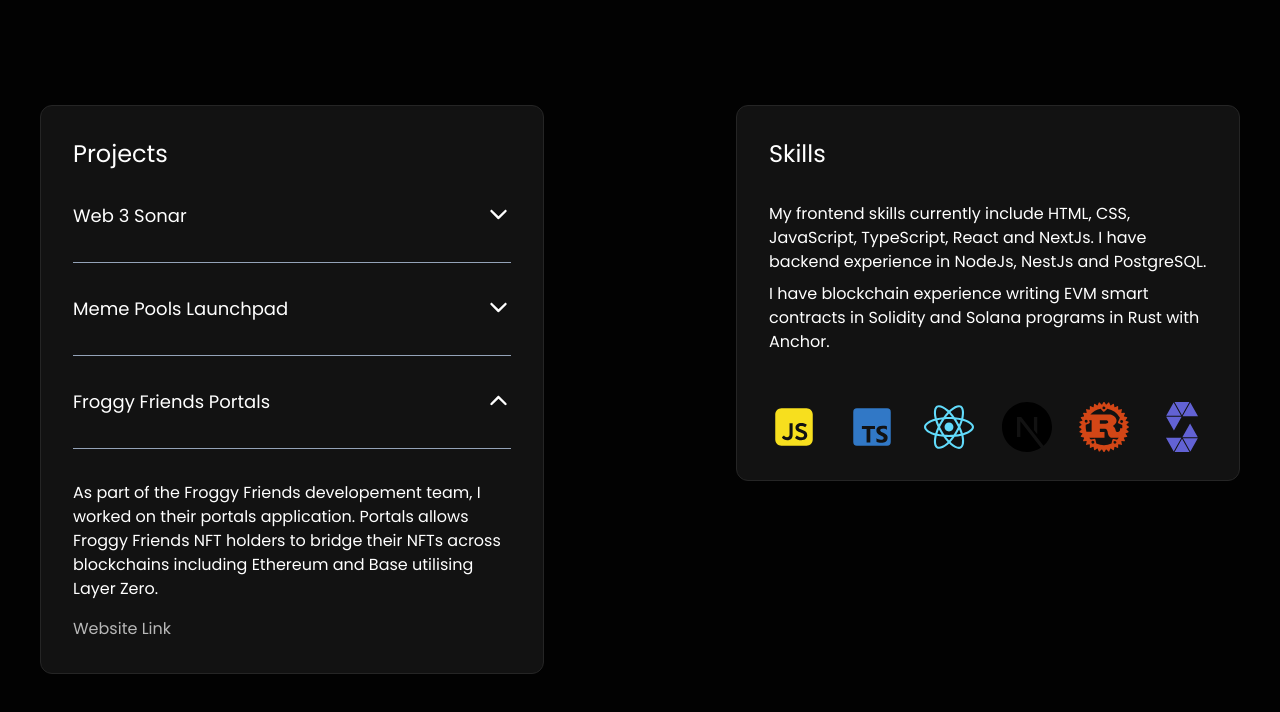
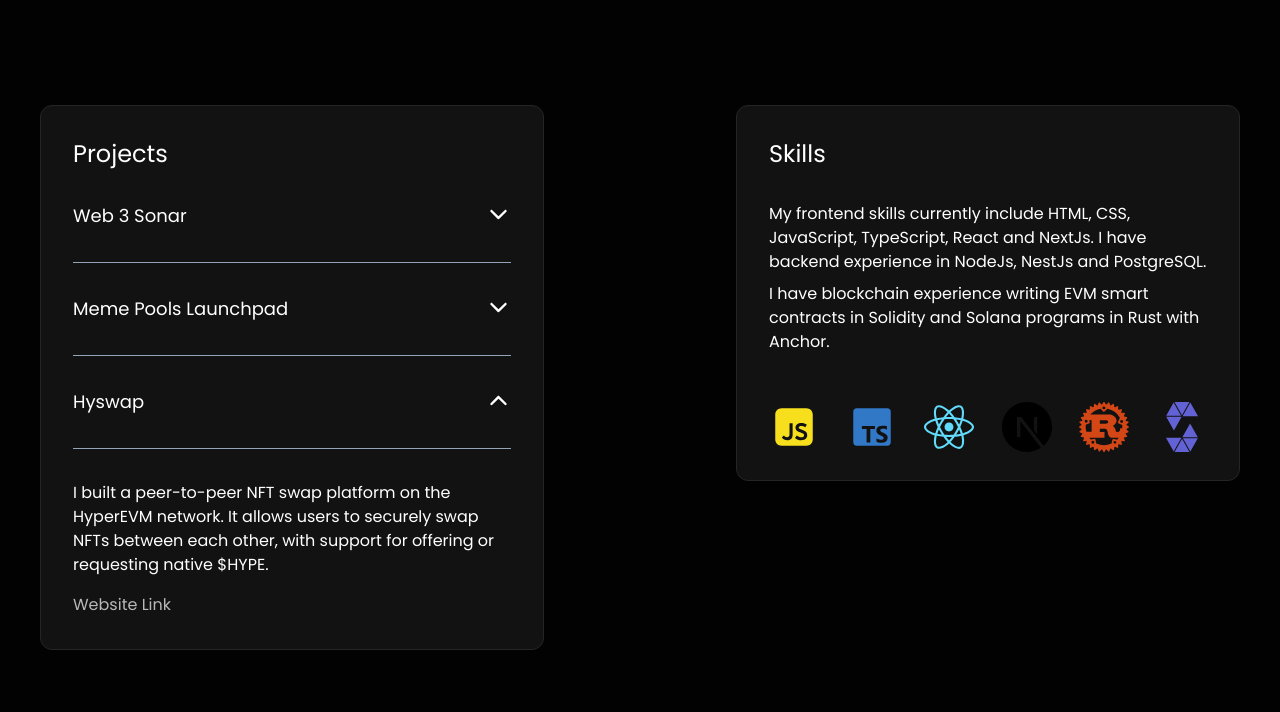
Before and after one commit to LukaMartin/portfolio, a React (Create React App) app: page / in a window 1280 px wide. Both pictures are taken after a click on the icon 498 px from the left and 1279 px from the top of the page. Shown: the part 879-1591 px from the top of the page. Built offline with nearby package versions, Linux system fonts and the light colour scheme.

Commit message:
Update projects accordion

```diff
--- a/src/components/accordion.js
+++ b/src/components/accordion.js
@@ -100,7 +100,7 @@ export default function Accordion() {
           </a>
         )}
         <li className="flex justify-between py-8 text-lg border-b-[1px] border-b-slate-400">
-          Froggy Friends Portals
+          Hyswap
           {!toggleViewThree ? (
             <IoIosArrowDown
               className="hover:opacity-25 hover:cursor-pointer transition-all duration-300"
@@ -117,16 +117,15 @@ export default function Accordion() {
         </li>
         {toggleViewThree && (
           <p className="pt-8">
-            As part of the Froggy Friends developement team, I worked on their
-            portals application. Portals allows Froggy Friends NFT holders to
-            bridge their NFTs across blockchains including Ethereum and Base
-            utilising Layer Zero.
+            I built a peer-to-peer NFT swap platform on the HyperEVM network. It
+            allows users to securely swap NFTs between each other, with support
+            for offering or requesting native $HYPE.
           </p>
         )}
         {toggleViewThree && (
           <a
             className="pt-4 text-white/70 hover:text-white transition-all duration-300 w-28"
-            href="https://portals.froggyfriends.io/"
+            href="https://hyswap.io/"
             target="_blank"
             rel="noreferrer"
           >
```
